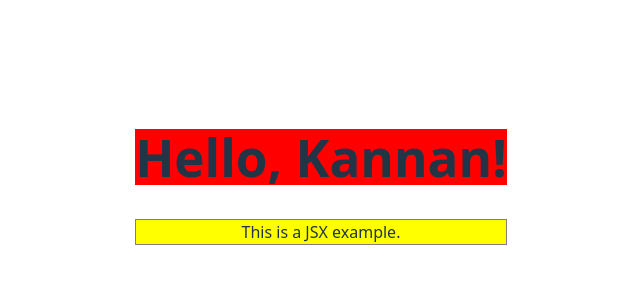
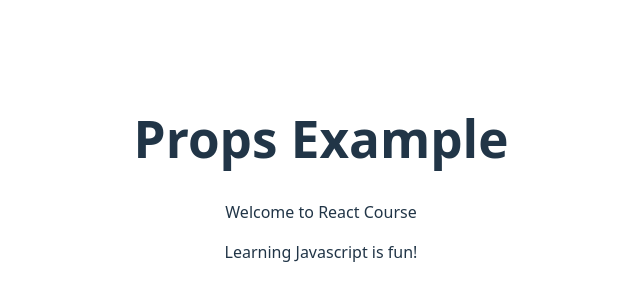
Before and after one commit to kskannandotwin/my-app, a React (Vite) app: page / in a window 1280 px wide. Shown: the part 222-522 px from the top of the page, without its empty margins (319-959 px from the left). Built offline with nearby package versions, Linux system fonts and the light colour scheme.

Commit message:
11.09.2025
completed

```diff
--- a/src/App.jsx
+++ b/src/App.jsx
@@ -1,12 +1,16 @@
 import HelloWorld from "./core-concepts/01-hello-world/HelloWorld";
 import GreetingClass from "./core-concepts/02-components/GreetingClass";
-import JsxExample from "./core-concepts/jsx/JsxExample";
+import PropsExample from "./core-concepts/04-props/PropsExample";
+import JsxExample from "./core-concepts/03-jsx/JsxExample";
 
 function App() {
   // return <HelloWorld />;
   // return <Greeting />;
   // return <GreetingClass />;
-  return <JsxExample />;
+  // return <JsxExample />;
+  return (
+    <PropsExample technology="Javascript" title="Welcome to React Course" />
+  );
 }
 
 export default App;
--- /dev/null
+++ b/src/core-concepts/04-props/PropsExample.jsx
@@ -0,0 +1,9 @@
+export default function PropsExample({ title, technology }) {
+  return (
+    <>
+      <h1>Props Example</h1>
+      <p>{title}</p>
+      <p>Learning {technology} is fun!</p>
+    </>
+  );
+}
```
Also changed, not shown: src/core-concepts/03-jsx/JsxExample.jsx (renamed from src/core-concepts/jsx/JsxExample.jsx).
